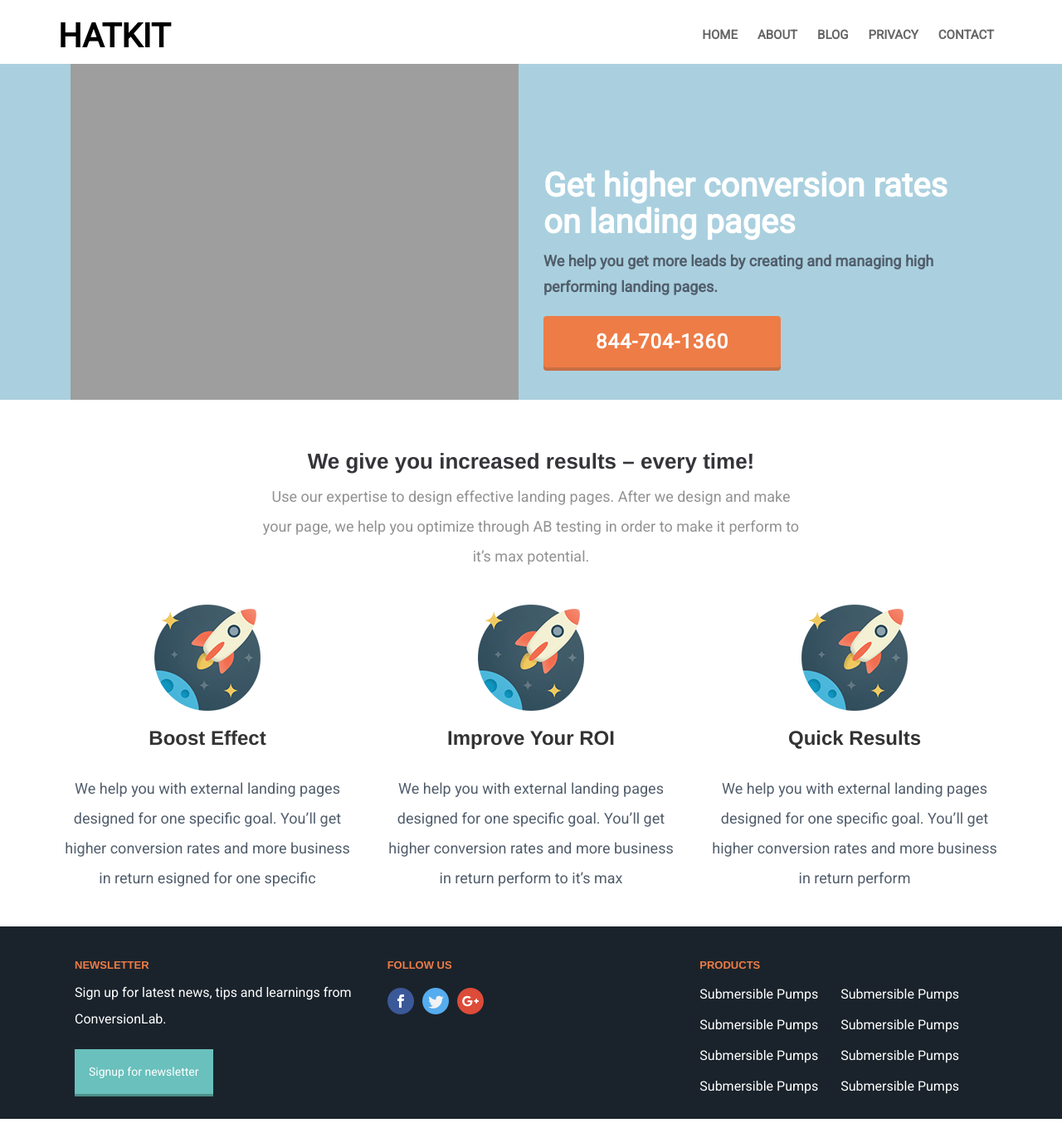
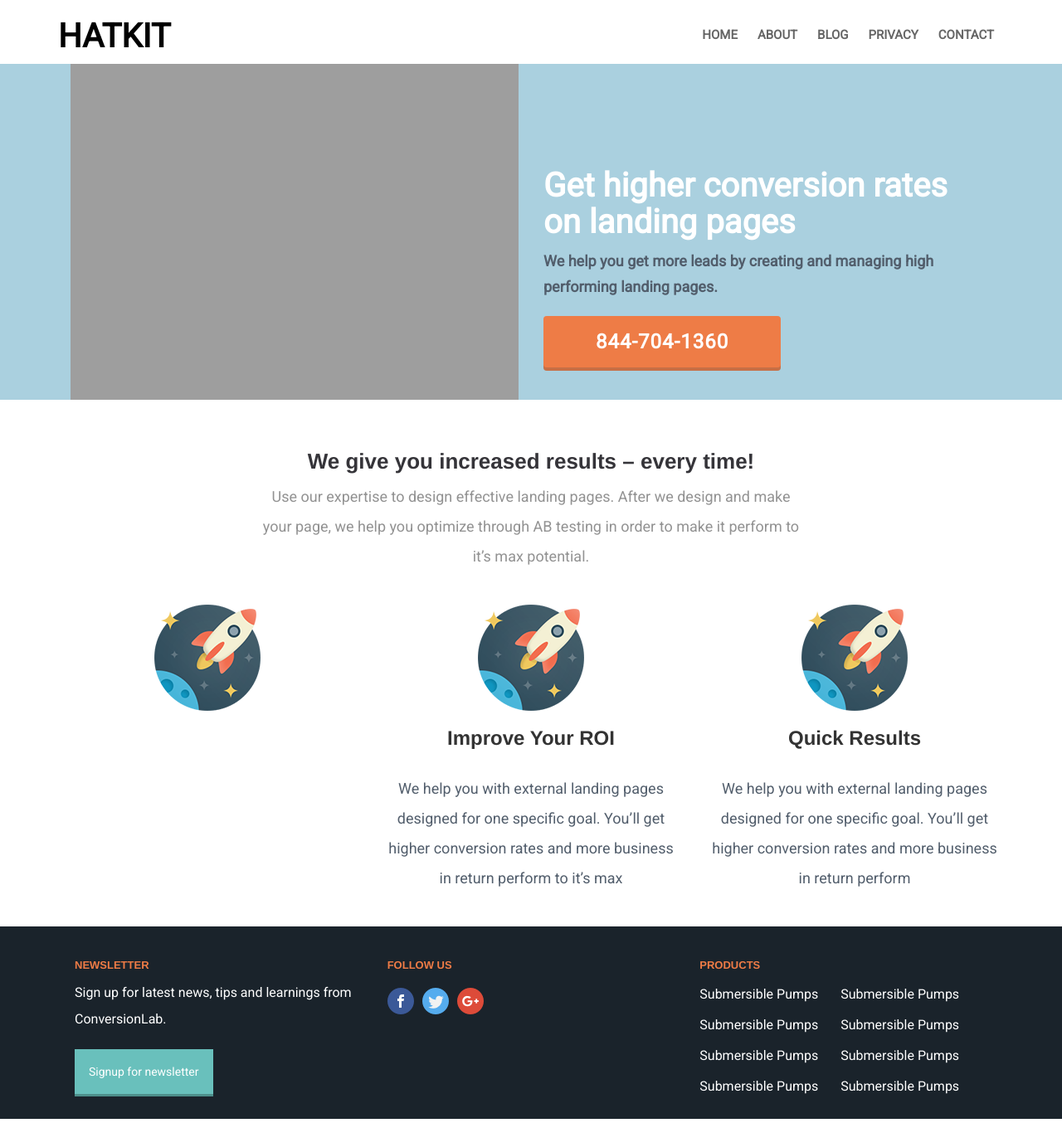
Before and after one commit to tonyseel/blog.hatkit.com, a Jekyll site: the page built from _posts/mobiletwo/2024-06-09-mobiletwo.md, in a window 1280 px wide. Shown: the whole page at 83% size. Built offline with Jekyll 4.4.1, drawn with Linux system fonts in a browser that asks for light colours; nearby versions of some CDN libraries; library files that are not in the unit come from our copies.

Commit message:
block one

```diff
--- a/_layouts/mobiletwo.html
+++ b/_layouts/mobiletwo.html
@@ -84,8 +84,8 @@
 			<div class="row">
 				<div class="col-md-4 split-content">
 					<img src="{{site.baseurl}}/image/mobiletwo/rocket2.png"/>
-					<h3>Boost Effect</h3>
-					<p>We help you with external landing pages designed for one specific goal. You’ll get higher conversion rates and more business in return esigned for one specific  </p>
+					<h3>{{page.blockone-title}}</h3>
+					<p>{{page.blockone-content}}</p>
 				</div>
 				<div class="col-md-4 split-content">
 				    <img src="{{site.baseurl}}/image/mobiletwo/rocket2.png"/>
```
